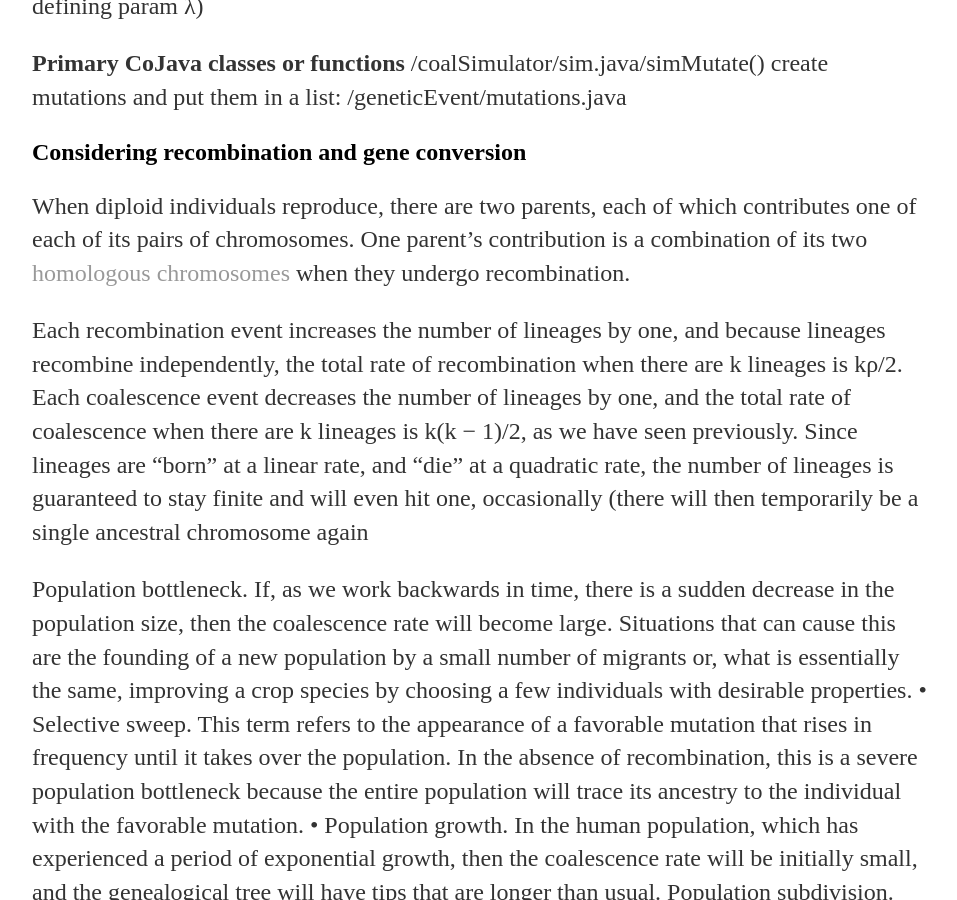
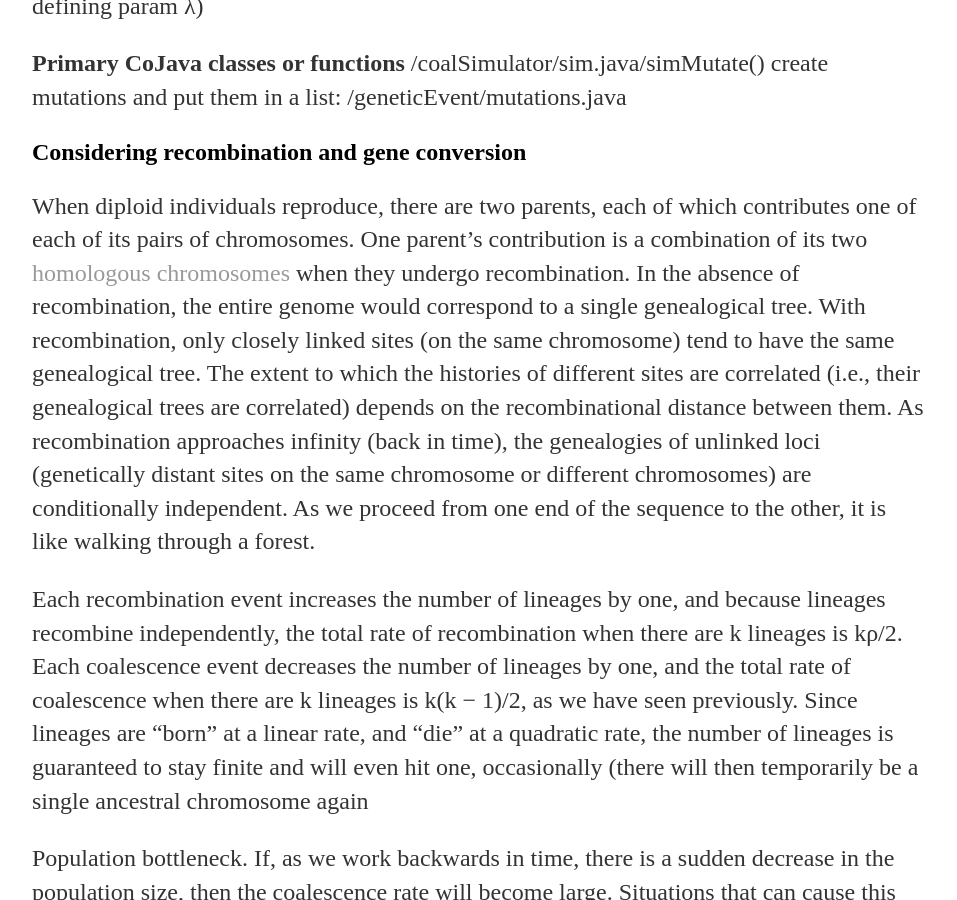
Before and after one commit to lybird300/lybird300.github.io, a Jekyll site: the page built from _posts/2015-04-02-coalescent.md, in a window 1280 px wide and 900 px high, scrolled down 4948 px. Shown: the whole window, without its empty margins (160-1117 px from the left). Built offline with Jekyll 4.4.1, drawn with Linux system fonts in a browser that asks for light colours.

Commit message:
Update 2015-04-02-coalescent.md

```diff
--- a/_posts/2015-04-02-coalescent.md
+++ b/_posts/2015-04-02-coalescent.md
@@ -76,7 +76,7 @@ create mutations and put them in a list: /geneticEvent/mutations.java
 
 <h2>Considering recombination and gene conversion</h2>
 When diploid individuals reproduce, there are two parents, each of which contributes one of each of its pairs of
-chromosomes. One parent’s contribution is a combination of its two <a href="http://www.phschool.com/science/biology_place/labbench/lab3/homologs.html">homologous chromosomes</a> when they undergo recombination.
+chromosomes. One parent’s contribution is a combination of its two <a href="http://www.phschool.com/science/biology_place/labbench/lab3/homologs.html">homologous chromosomes</a> when they undergo recombination. In the absence of recombination, the entire genome would correspond to a single genealogical tree. With recombination, only closely linked sites (on the same chromosome) tend to have the same genealogical tree. The extent to which the histories of different sites are correlated (i.e., their genealogical trees are correlated) depends on the recombinational distance between them. As recombination approaches infinity (back in time), the genealogies of unlinked loci (genetically distant sites on the same chromosome or different chromosomes) are conditionally independent. As we proceed from one end of the sequence to the other, it is like walking through a forest.
 
 Each recombination event increases the number of lineages by one, and because lineages recombine independently, the total rate of recombination when there are k lineages is kρ/2. Each coalescence event decreases the number of lineages by one, and the total rate of coalescence when there are k lineages is k(k − 1)/2, as we have seen previously. Since lineages are “born” at a linear rate, and “die” at a quadratic rate, the number of lineages is guaranteed to stay finite and will even hit one, occasionally (there will then temporarily be a single ancestral chromosome again
 
```
